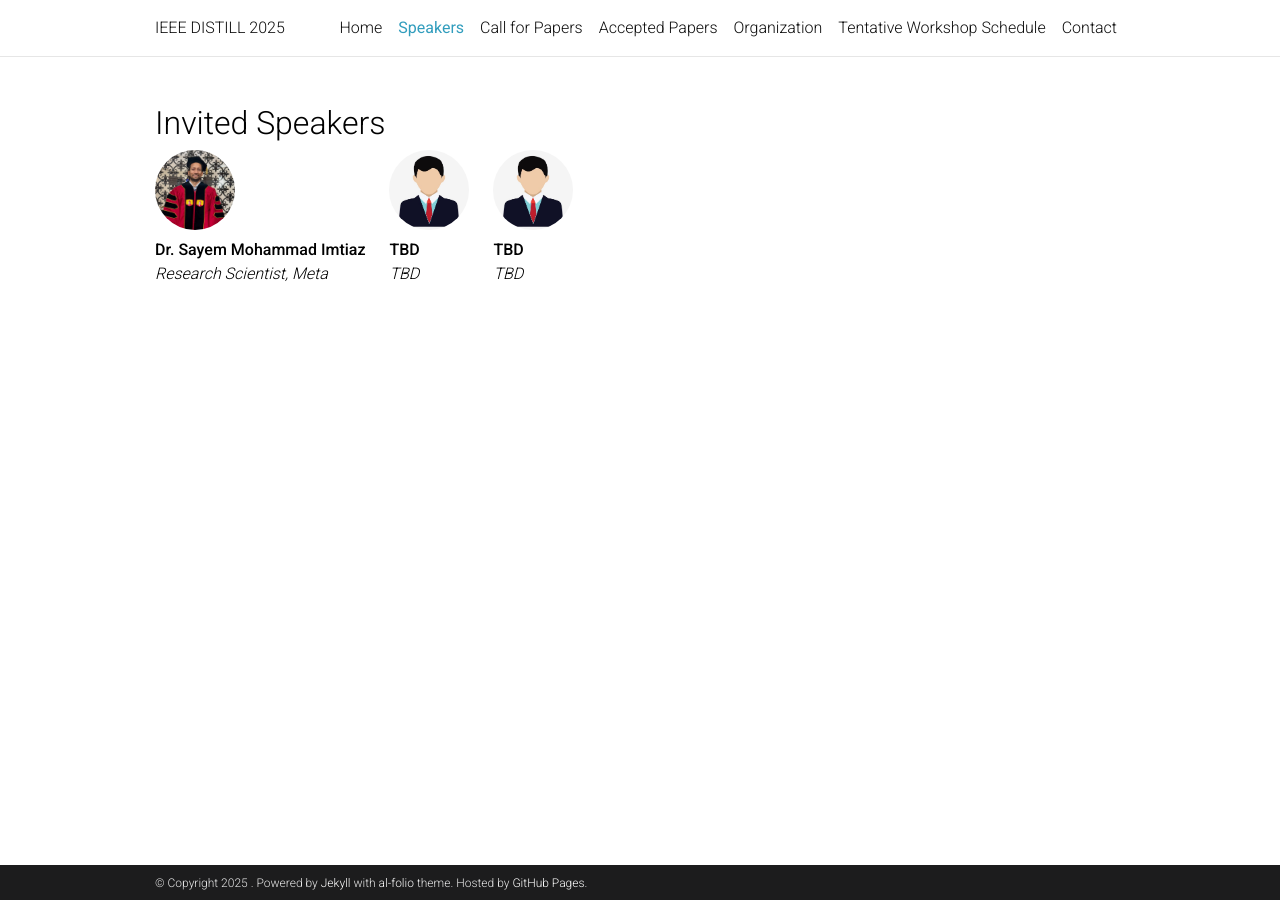
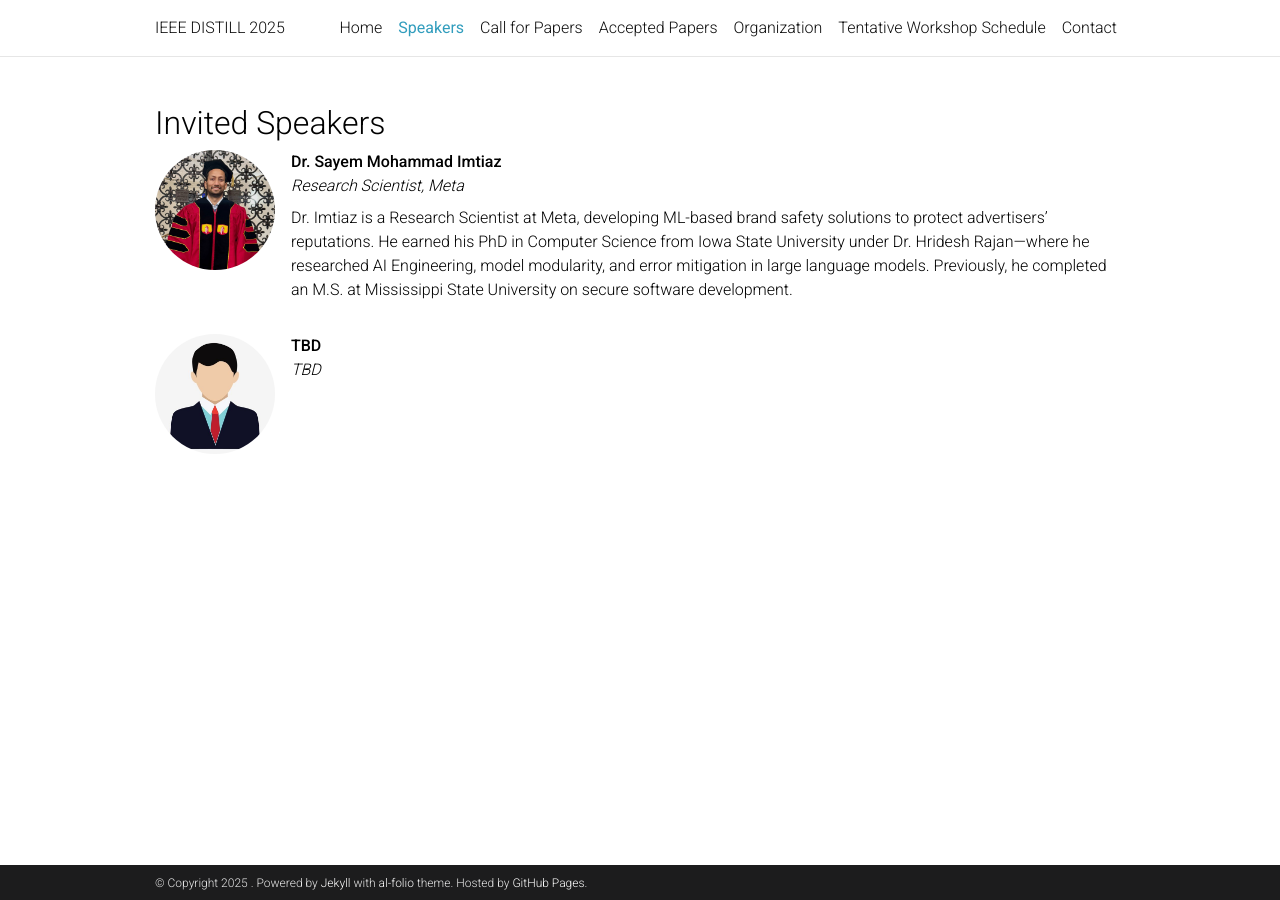
Before and after one commit to ieeedistill/ieeedistill.github.io, a Jekyll site: the page built from _pages/speakers.md, in a window 1280 px wide. Built offline with Jekyll 4.4.1, drawn with Linux system fonts in a browser that asks for light colours; comment, search, counter and statistics services are not loaded; a style sheet for code colours, icons or effects is not loaded.

Commit message:
Update speakers.md

```diff
--- a/_pages/speakers.md
+++ b/_pages/speakers.md
@@ -10,66 +10,59 @@ nav_order: 2
 
 <div class="team-container" style="
     display: flex;
-    justify-content: flex-start;    /* left-align items */
-    gap: 1.5rem;
-    flex-wrap: wrap;
+    flex-direction: column;   /* one speaker per row */
+    gap: 2rem;
   ">
 
-  <!-- Speaker 1 -->
-  <div class="team-member" style="text-align: left; /* left-align caption */">
+  <!-- Speaker: Dr. Sayem Mohammad Imtiaz -->
+  <div class="team-member" style="
+      display: flex;
+      align-items: flex-start;
+      gap: 1rem;
+    ">
     <img
       src="{{ '/assets/img/speakers/Sayem.jpg' | relative_url }}"
       alt="Dr. Sayem Mohammad Imtiaz"
       style="
-        width: 80px;         /* fixed size */
-        height: 80px;
+        width: 120px;
+        height: 120px;
         object-fit: cover;
         border-radius: 50%;
-        display: inline-block; /* no block centering */
+        flex-shrink: 0;
       "
     />
-    <p style="margin-top: 0.5rem;">
-      <strong>Dr. Sayem Mohammad Imtiaz</strong><br>
-      <em>Research Scientist, Meta</em>
-    </p>
+    <div>
+      <p style="margin:0;"><strong>Dr. Sayem Mohammad Imtiaz</strong></p>
+      <p style="margin:0 0 0.5rem;"><em>Research Scientist, Meta</em></p>
+      <p style="margin:0;">
+        Dr. Imtiaz is a Research Scientist at Meta, developing ML-based brand safety solutions to protect advertisers’ reputations. He earned his PhD in Computer Science from Iowa State University under Dr. Hridesh Rajan—where he researched AI Engineering, model modularity, and error mitigation in large language models. Previously, he completed an M.S. at Mississippi State University on secure software development.
+      </p>
+    </div>
   </div>
 
-  <!-- Speaker 2 -->
-  <div class="team-member" style="text-align: left;">
+  <!-- Speaker: TBD -->
+  <div class="team-member" style="
+      display: flex;
+      align-items: flex-start;
+      gap: 1rem;
+    ">
     <img
       src="{{ '/assets/img/speakers/speaker.png' | relative_url }}"
       alt="TBD"
       style="
-        width: 80px;
-        height: 80px;
+        width: 120px;
+        height: 120px;
         object-fit: cover;
         border-radius: 50%;
-        display: inline-block;
+        flex-shrink: 0;
       "
     />
-    <p style="margin-top: 0.5rem;">
-      <strong>TBD</strong><br>
-      <em>TBD</em>
-    </p>
+    <div>
+      <p style="margin:0;"><strong>TBD</strong></p>
+      <p style="margin:0;"><em>TBD</em></p>
+    </div>
   </div>
 
-  <!-- Speaker 3 -->
-  <div class="team-member" style="text-align: left;">
-    <img
-      src="{{ '/assets/img/speakers/speaker.png' | relative_url }}"
-      alt="TBD"
-      style="
-        width: 80px;
-        height: 80px;
-        object-fit: cover;
-        border-radius: 50%;
-        display: inline-block;
-      "
-    />
-    <p style="margin-top: 0.5rem;">
-      <strong>TBD</strong><br>
-      <em>TBD</em>
-    </p>
-  </div>
+  <!-- Add more speakers here in the same pattern -->
 
 </div>
```
